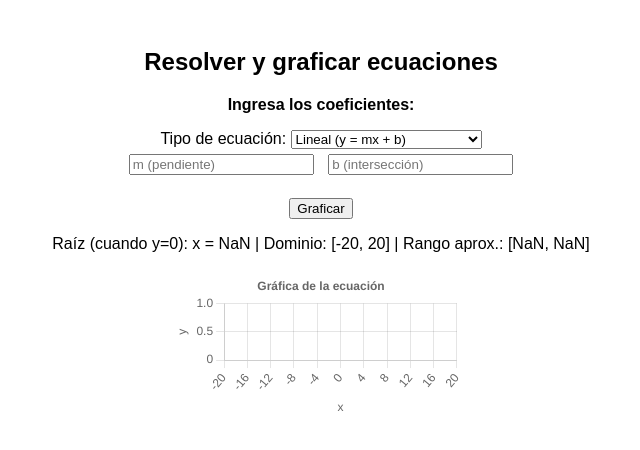
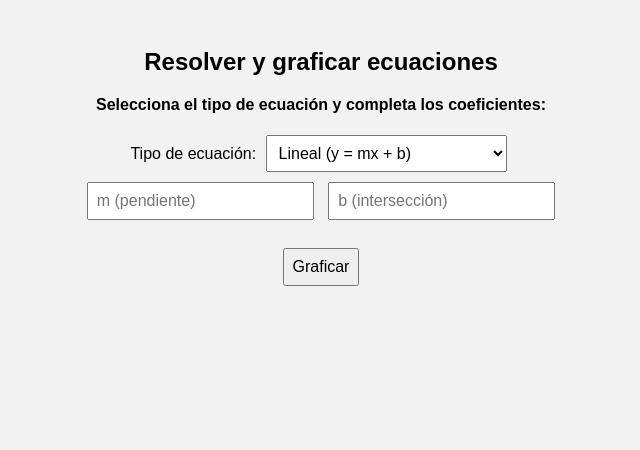
Before and after one commit to jecruzay/CALCULADORA, a plain HTML site: page index.html in a window 1280 px wide. Both pictures are taken after a click on the button "Graficar". Shown: the whole page, without its empty margins (319-959 px from the left). Drawn offline with nearby package versions, Linux system fonts and the light colour scheme.

Commit message:
Update index.html

```diff
--- a/index.html
+++ b/index.html
@@ -5,15 +5,31 @@
   <title>Graficador de Ecuaciones</title>
   <script src="https://cdn.jsdelivr.net/npm/chart.js"></script>
   <style>
-    body { font-family: Arial, sans-serif; text-align: center; padding: 20px; }
-    input { margin: 5px; }
-    canvas { max-width: 700px; margin: auto; }
+    body {
+      font-family: Arial, sans-serif;
+      text-align: center;
+      padding: 20px;
+      background-color: #f2f2f2;
+    }
+    input, select, button {
+      padding: 8px;
+      margin: 5px;
+      font-size: 16px;
+    }
+    canvas {
+      max-width: 700px;
+      margin: 30px auto;
+    }
+    #soluciones {
+      font-weight: bold;
+      margin-top: 10px;
+    }
   </style>
 </head>
 <body>
   <h2>Resolver y graficar ecuaciones</h2>
 
-  <p><strong>Ingresa los coeficientes:</strong></p>
+  <p><strong>Selecciona el tipo de ecuación y completa los coeficientes:</strong></p>
 
   <div>
     <label>Tipo de ecuación:</label>
@@ -41,10 +57,13 @@
   <canvas id="grafico"></canvas>
 
   <script>
+    let chart; // para almacenar la instancia de la gráfica
+
     const cambiarTipo = () => {
       const tipo = document.getElementById('tipoEcuacion').value;
       document.getElementById('inputsLineal').style.display = tipo === 'lineal' ? 'block' : 'none';
       document.getElementById('inputsCuadratica').style.display = tipo === 'cuadratica' ? 'block' : 'none';
+      document.getElementById('soluciones').textContent = '';
     };
 
     const graficar = () => {
@@ -57,17 +76,28 @@
       if (tipo === 'lineal') {
         const m = parseFloat(document.getElementById('m').value);
         const b = parseFloat(document.getElementById('b').value);
+
+        if (isNaN(m) || isNaN(b)) {
+          alert("Por favor, ingresa todos los coeficientes.");
+          return;
+        }
+
         yValues = xValues.map(x => m * x + b);
         const xSol = -b / m;
-        solucionTexto = `Raíz (cuando y=0): x = ${xSol.toFixed(2)}`;
-        minY = Math.min(...yValues);
-        maxY = Math.max(...yValues);
+        solucionTexto = m !== 0 ? `Raíz (cuando y = 0): x = ${xSol.toFixed(2)}` : "La recta es horizontal, no tiene raíz.";
       } else {
         const a = parseFloat(document.getElementById('a').value);
         const b = parseFloat(document.getElementById('b2').value);
         const c = parseFloat(document.getElementById('c').value);
+
+        if (isNaN(a) || isNaN(b) || isNaN(c)) {
+          alert("Por favor, ingresa todos los coeficientes.");
+          return;
+        }
+
         yValues = xValues.map(x => a * x * x + b * x + c);
         const discriminante = b * b - 4 * a * c;
+
         if (discriminante > 0) {
           const x1 = (-b + Math.sqrt(discriminante)) / (2 * a);
           const x2 = (-b - Math.sqrt(discriminante)) / (2 * a);
@@ -76,15 +106,20 @@
           const x0 = -b / (2 * a);
           solucionTexto = `Raíz doble: x = ${x0.toFixed(2)}`;
         } else {
-          solucionTexto = "No hay raíces reales.";
+          solucionTexto = "No hay raíces reales (discriminante < 0)";
         }
-        minY = Math.min(...yValues);
-        maxY = Math.max(...yValues);
       }
+
+      minY = Math.min(...yValues);
+      maxY = Math.max(...yValues);
 
       document.getElementById('soluciones').textContent = `${solucionTexto} | Dominio: [-20, 20] | Rango aprox.: [${minY.toFixed(2)}, ${maxY.toFixed(2)}]`;
 
-      new Chart(document.getElementById('grafico'), {
+      // Eliminar gráfico anterior
+      if (chart) chart.destroy();
+
+      const ctx = document.getElementById('grafico').getContext('2d');
+      chart = new Chart(ctx, {
         type: 'line',
         data: {
           labels: xValues,
@@ -92,8 +127,9 @@
             label: 'f(x)',
             data: yValues,
             borderColor: 'blue',
-            fill: false,
-            tension: 0.1
+            backgroundColor: 'rgba(0, 0, 255, 0.1)',
+            fill: true,
+            tension: 0.2
           }]
         },
         options: {
```
